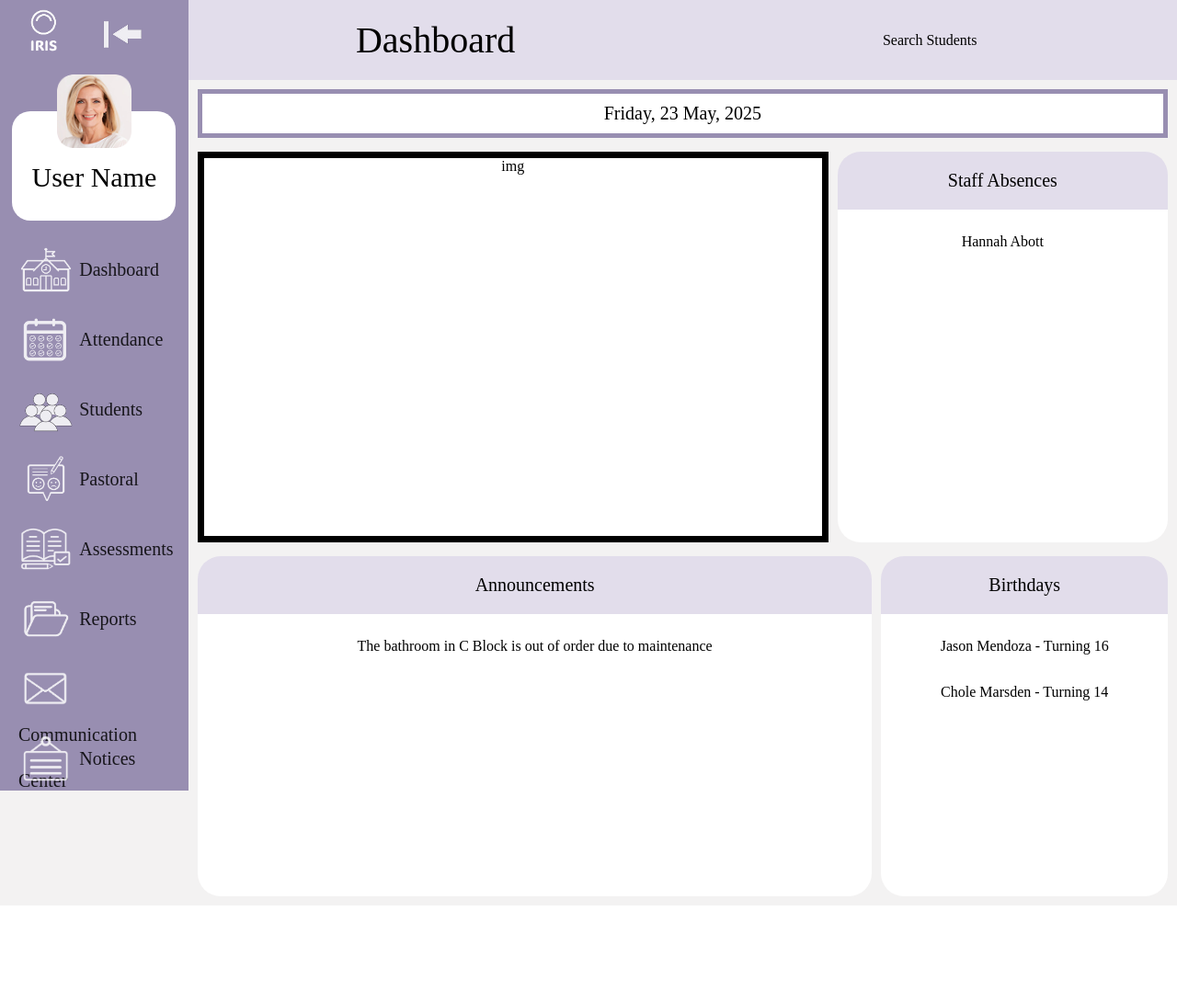
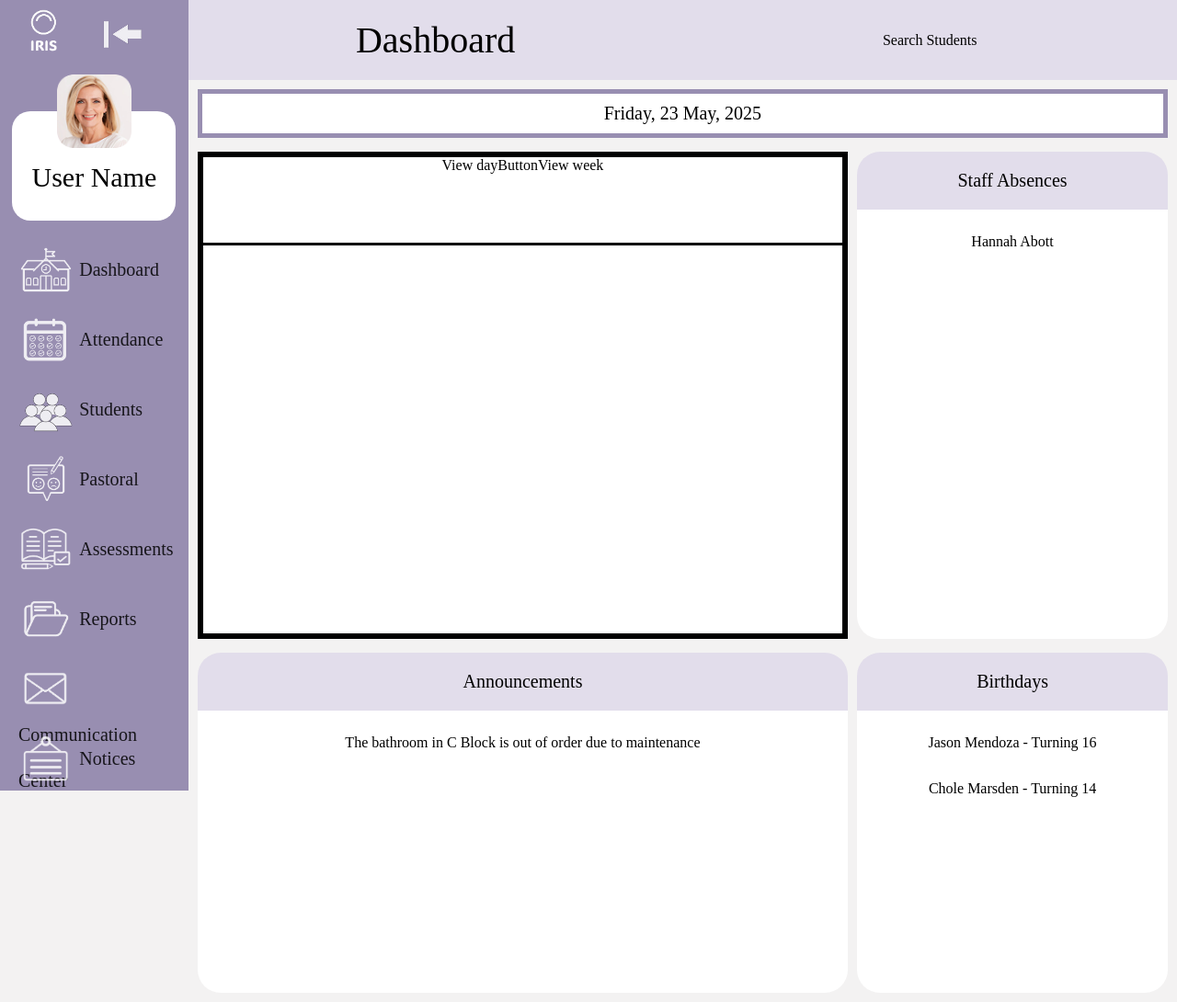
Before and after one commit to supertop24/IRIS, a Flask app: page /dashboard in a window 1280 px wide. Shown: the whole page at 92% size. Before the commit the page ends 985 px from the top, so only its background shows below. Run offline with Flask 3, Linux system fonts and the light colour scheme.

Commit message:
Incomplete, but adding calendar design and writing utils file to render calendar

```diff
--- a/iris/main.py
+++ b/iris/main.py
@@ -1,7 +1,18 @@
 from website import create_app
+
+from datetime import date
+# from utils.schedule_utils import generate_class_sessions - uncomment when function() is written
+from website.models import db, Class
 
 # Initialize the app with the desired configuration
 app = create_app(config_class='config.DevelopmentConfig')
+'''
+some_class = Class.query.get(1)
+sessions = generate_class_sessions(some_class.id, date(2025, 9, 1), date(2025, 12, 20), ["Mon 09:00", "Wed 11:00"])
+db.session.add_all(sessions)
+db.session.commit()
+'''
+#write query to get calendar after schedule_utils is written
 
 if __name__ == '__main__':
     app.run(debug=True)
--- a/iris/website/static/css/dashboard.css
+++ b/iris/website/static/css/dashboard.css
@@ -34,21 +34,30 @@
 }
 
 /* Calendar box styling */
-.calendar {
-    flex: 60%;
+.calendarFlex {
+    flex: 55%;
     background-color: ffffff;
     text-align: center;
     border-style: solid;
     border-color: #000000;
-    border-width: 7px;
+    border-width: 6px;
     box-sizing: border-box;
-    min-height: 425px;
-    max-width: 65%;
+    min-height: 530px;
+    display: flex;
+    flex-direction: row;
+    justify-content: center;
 }
-/* Changed width of calendar box, to check with Dannielle - not sure if this will look the same
-   on other screens, as mine are quite wide, but made slightly closer to figma in overall
-   percentage of screen width. Left bottom boxes at original sizing in case
-   we need to revert  */
+
+.calendarHeaderRow{
+
+    height:18%;
+    border-bottom-style: solid;
+    border-bottom-color: black;
+    width: 100%;
+    display: flex;
+    flex-direction: row;
+    justify-content: center;
+}
 
 /* Staff absences box styling */
 .staffAbsences {
@@ -68,7 +77,7 @@
 
 /* Announcements box styling */
 .announcements {
-    flex: 60%;
+    flex: 55%;
     flex-direction: column;
     display: flex;
     box-sizing: border-box;
--- a/iris/website/templates/Dashboard.html
+++ b/iris/website/templates/Dashboard.html
@@ -16,7 +16,28 @@
     <!--Printing the current date-->
     <div class="date">{{ currentDate.strftime('%A, %d %B, %Y') }}</div>
     <!--The users calender-->
-    <div class="calendar">img</div>
+    <div class="calendarFlex">
+
+        <div class="calendarHeaderRow">
+
+
+
+            <div class="day">
+                View day
+            </div>
+
+            <div class="toggleButton">
+                Button
+            </div>
+
+            <div class="week">
+                View week
+            </div>
+
+
+        </div>
+
+    </div>
     <!--Staff Absences box-->
     <div class="staffAbsences">
         <span class="sectionTitle">Staff Absences</span>
--- a/iris/website/views.py
+++ b/iris/website/views.py
@@ -65,7 +65,7 @@ def assessmentsLanding():
 #def notices():
 #    return render_template('notices.html')
 
-@views.route('/test-seed')
+''' @views.route('/test-seed')
 def test_seed():
     from .models import db, Teacher, Student, Class, TeacherClassAssociation, TeacherRole
 
@@ -103,3 +103,5 @@ def test_seed():
     db.session.commit()
 
     return "Sample data inserted successfully!"
+Not need atm - But please leave commented for now, for my reference & other db insertions
+        '''
```
Also changed, not shown: iris/utils/schedule_utils.py (added, +16 -0 lines), iris/website/models.py (+37 -7 lines), iris/instance/database.db.
